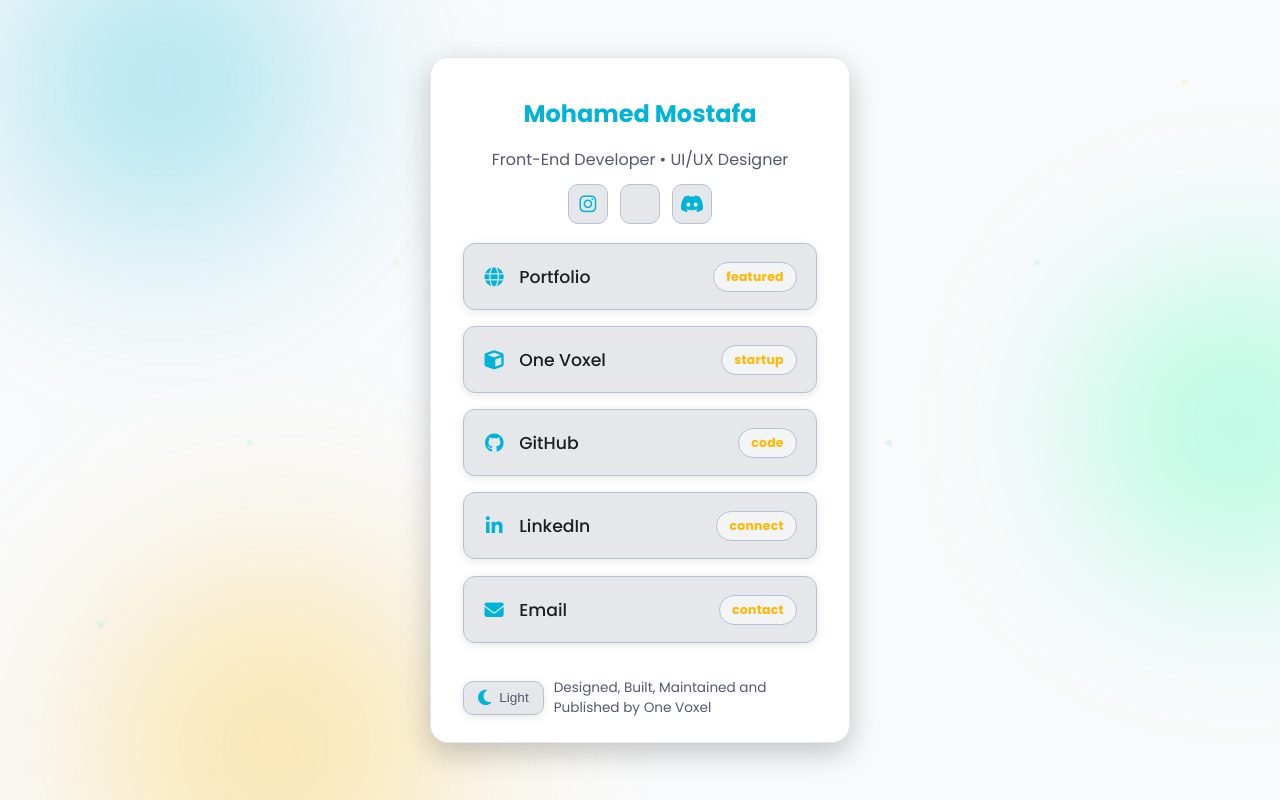
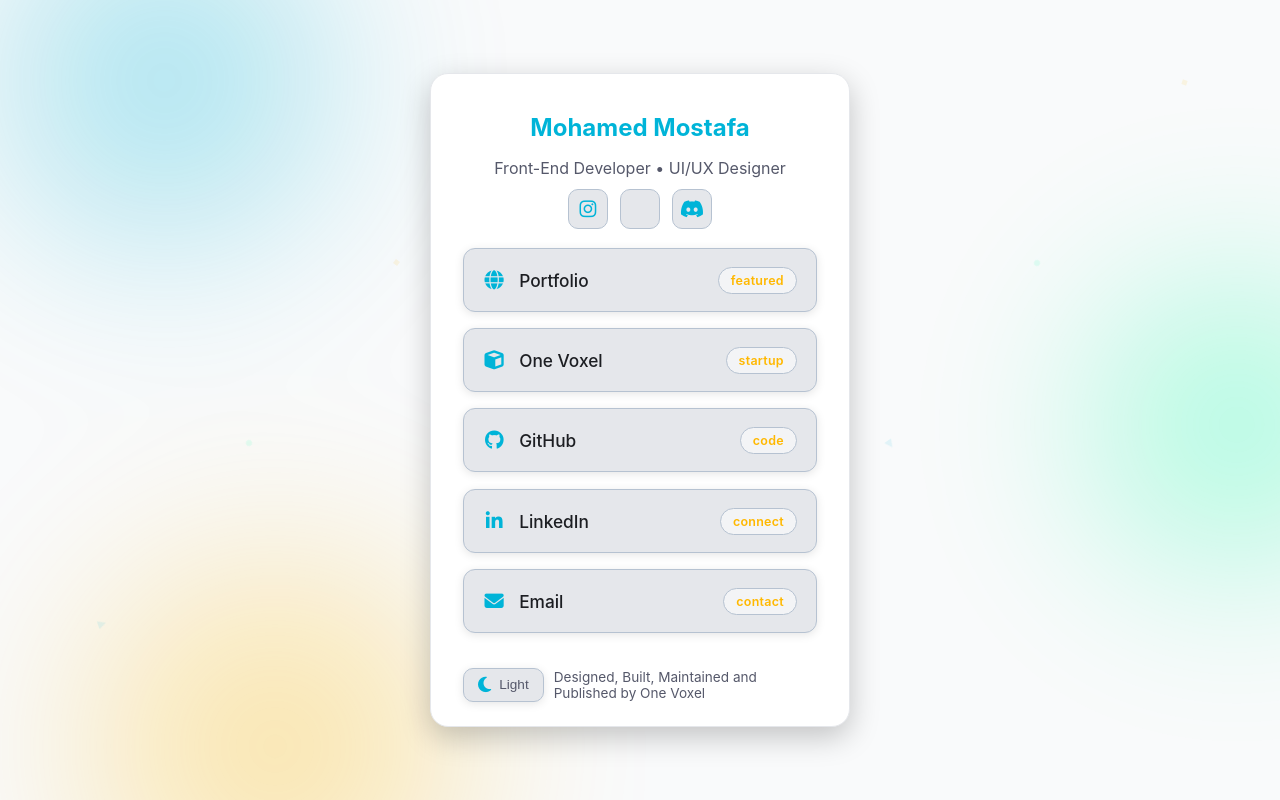
Before and after one commit to zdump-guy/mohamed-one-link, a plain HTML site: page index.html in a window 1280 px wide. Drawn offline with Linux system fonts and the light colour scheme.

Commit message:
Changing the font to 'Inter'

```diff
--- a/css/styles.css
+++ b/css/styles.css
@@ -53,7 +53,7 @@ html, body {
 }
 
 body {
-  font-family: 'Poppins', sans-serif;
+  font-family: 'Inter', sans-serif;
   background: var(--deep-obsidian);
   color: var(--ghost-white);
   min-height: 100vh;
```
